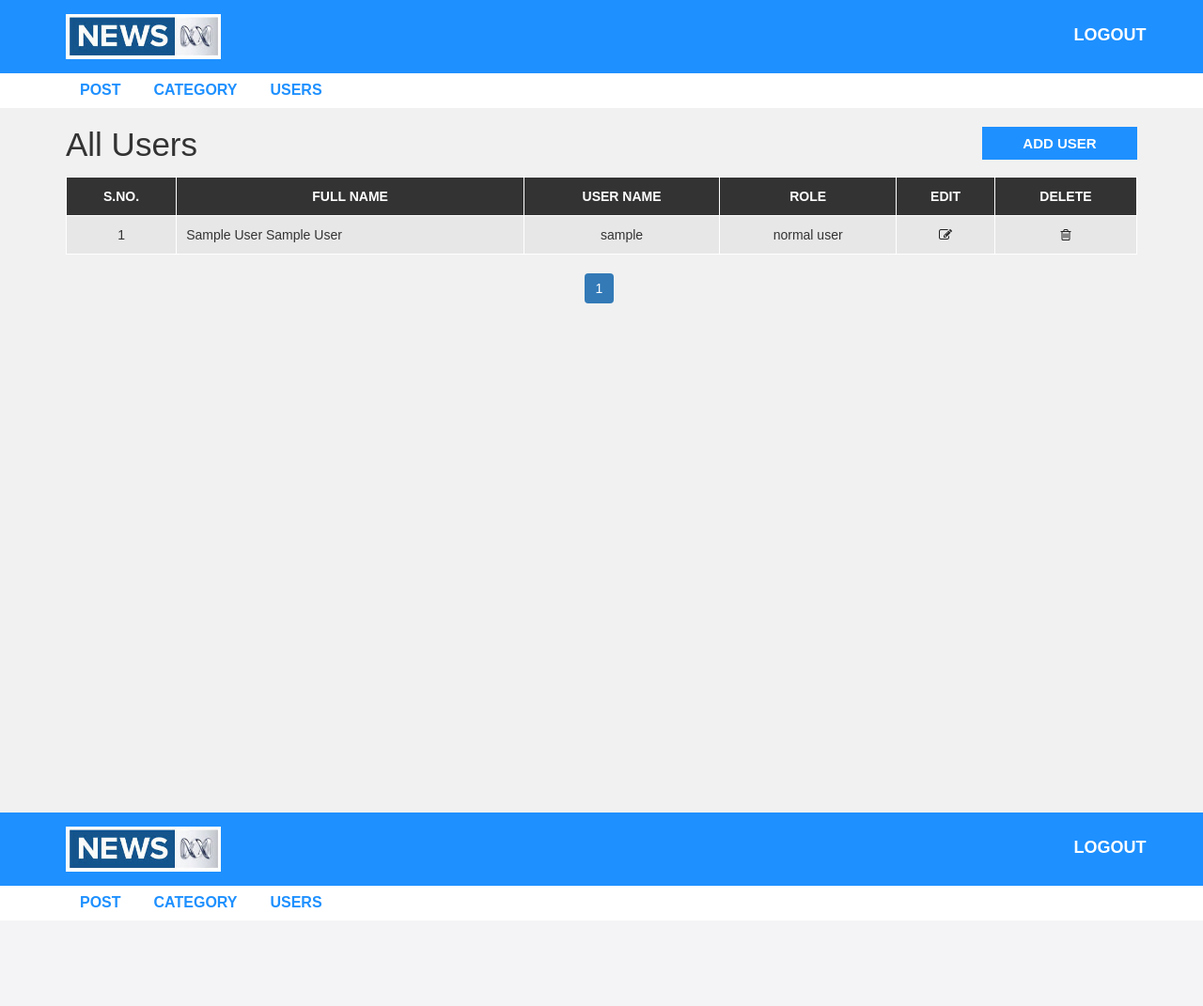
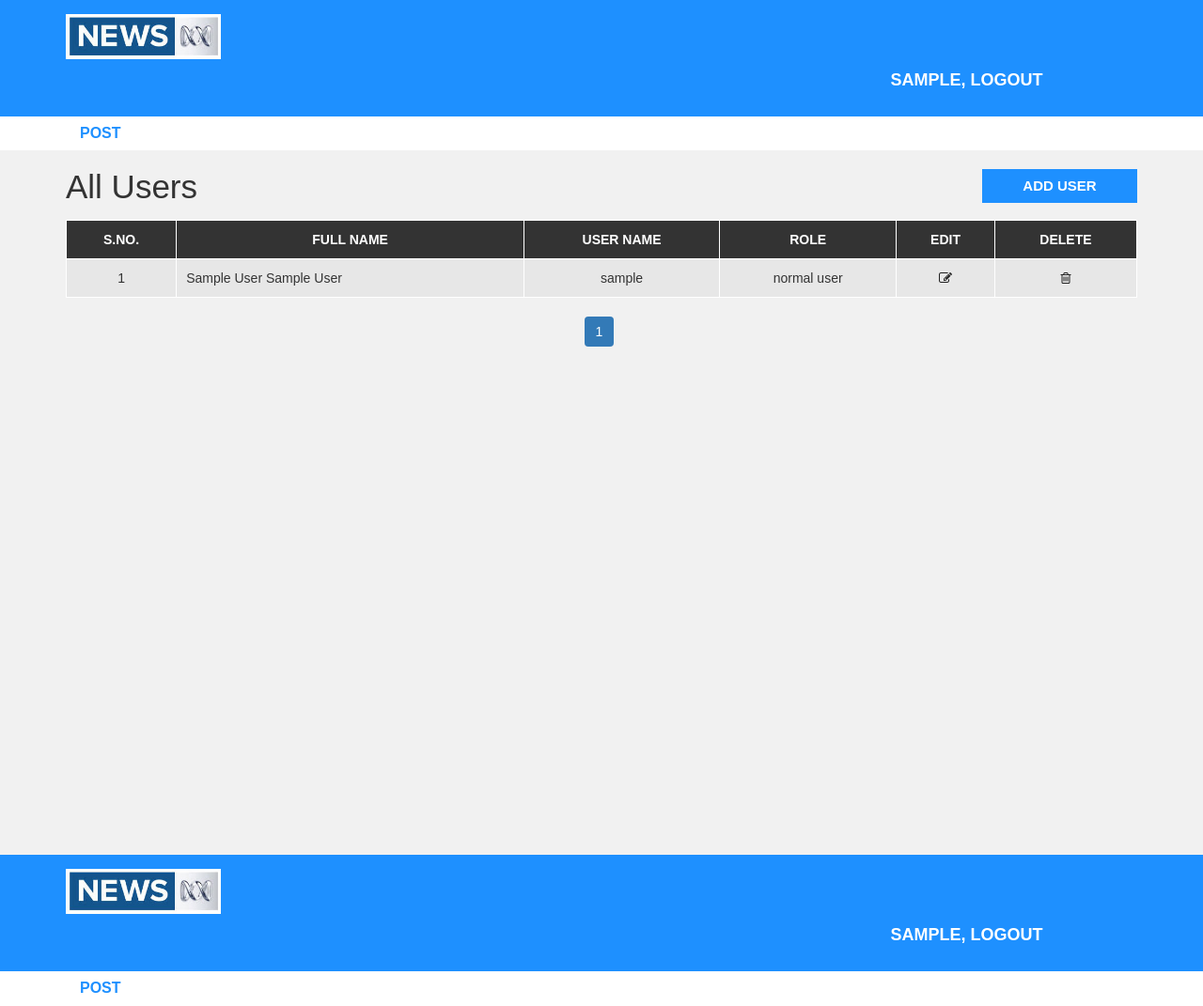
Before and after one commit to R4b1-khadka/news-project, a PHP site: page /news-project/admin/users.php in a window 1280 px wide. Shown: the whole page at 94% size. Before the commit the page ends 966 px from the top, so only its background shows below. Run offline with PHP 8.4, Linux system fonts and the light colour scheme; the visitor is signed in with stand-in values (Sample User, id 1).

Commit message:
update: hide admin feature for normal user and show username

```diff
--- a/admin/add-user.php
+++ b/admin/add-user.php
@@ -1,4 +1,7 @@
 <?php include "header.php";
+    if($_SESSION['user_role']==0){
+          header("Location: {$hostname}/admin/post.php");
+    }
 
     if(isset($_POST['save'])){
       include "config.php";
--- a/admin/delete-user.php
+++ b/admin/delete-user.php
@@ -1,4 +1,7 @@
 <?php
+    if($_SESSION['user_role']==0){
+          header("Location: {$hostname}/admin/post.php");
+    }
  $u_id=$_GET['id'];
  include "config.php";
 
--- a/admin/header.php
+++ b/admin/header.php
@@ -4,7 +4,7 @@ include "config.php";
 if(!isset($_SESSION['username'])){
     // echo "hello world";
   header("Location: {$hostname}/admin/");
-  exit();
+
 }
 ?>
 
@@ -37,8 +37,8 @@ if(!isset($_SESSION['username'])){
                     </div>
                     <!-- /LOGO -->
                       <!-- LOGO-Out -->
-                    <div class="col-md-offset-9  col-md-1">
-                        <a href="logout.php" class="admin-logout" >logout</a>
+                    <div class="col-md-offset-9  col-md-3">
+                        <a href="logout.php" class="admin-logout" ><?php echo   $_SESSION['username']; ?>, logout</a>
                     </div>
                     <!-- /LOGO-Out -->
                 </div>
@@ -54,12 +54,11 @@ if(!isset($_SESSION['username'])){
                             <li>
                                 <a href="post.php">Post</a>
                             </li>
-                            <li>
-                                <a href="category.php">Category</a>
-                            </li>
-                            <li>
-                                <a href="users.php">Users</a>
-                            </li>
+                            <?php if ($_SESSION['user_role']==1){
+                          echo "<li> <a href='category.php'>Category</a></li>";
+                         echo"   <li>  <a href='users.php'>Users</a> </li>";
+                         }
+                           ?>
                         </ul>
                     </div>
                 </div>
--- a/admin/update-user.php
+++ b/admin/update-user.php
@@ -1,4 +1,7 @@
 <?php include "header.php";
+    if($_SESSION['user_role']==0){
+          header("Location: {$hostname}/admin/post.php");
+    }
                         include "config.php";
                     if(isset($_POST['submit'])){
 
--- a/admin/users.php
+++ b/admin/users.php
@@ -1,4 +1,10 @@
-<?php include "header.php"; ?>
+<?php include "header.php";
+    if($_SESSION['user_role']==0){
+          header("Location: {$hostname}/admin/post.php");
+    }
+
+
+    ?>
   <div id="admin-content">
       <div class="container">
           <div class="row">
```
